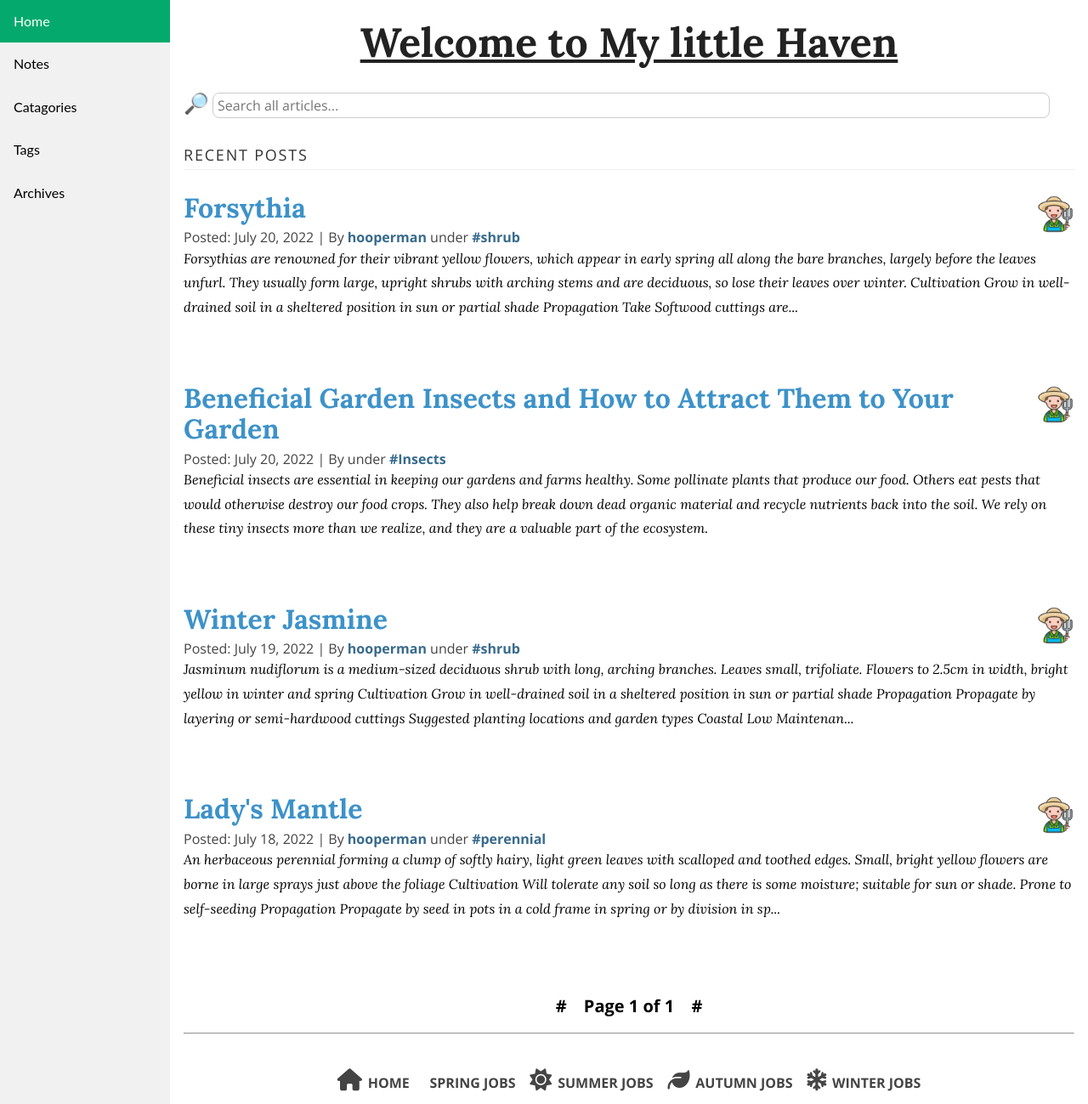
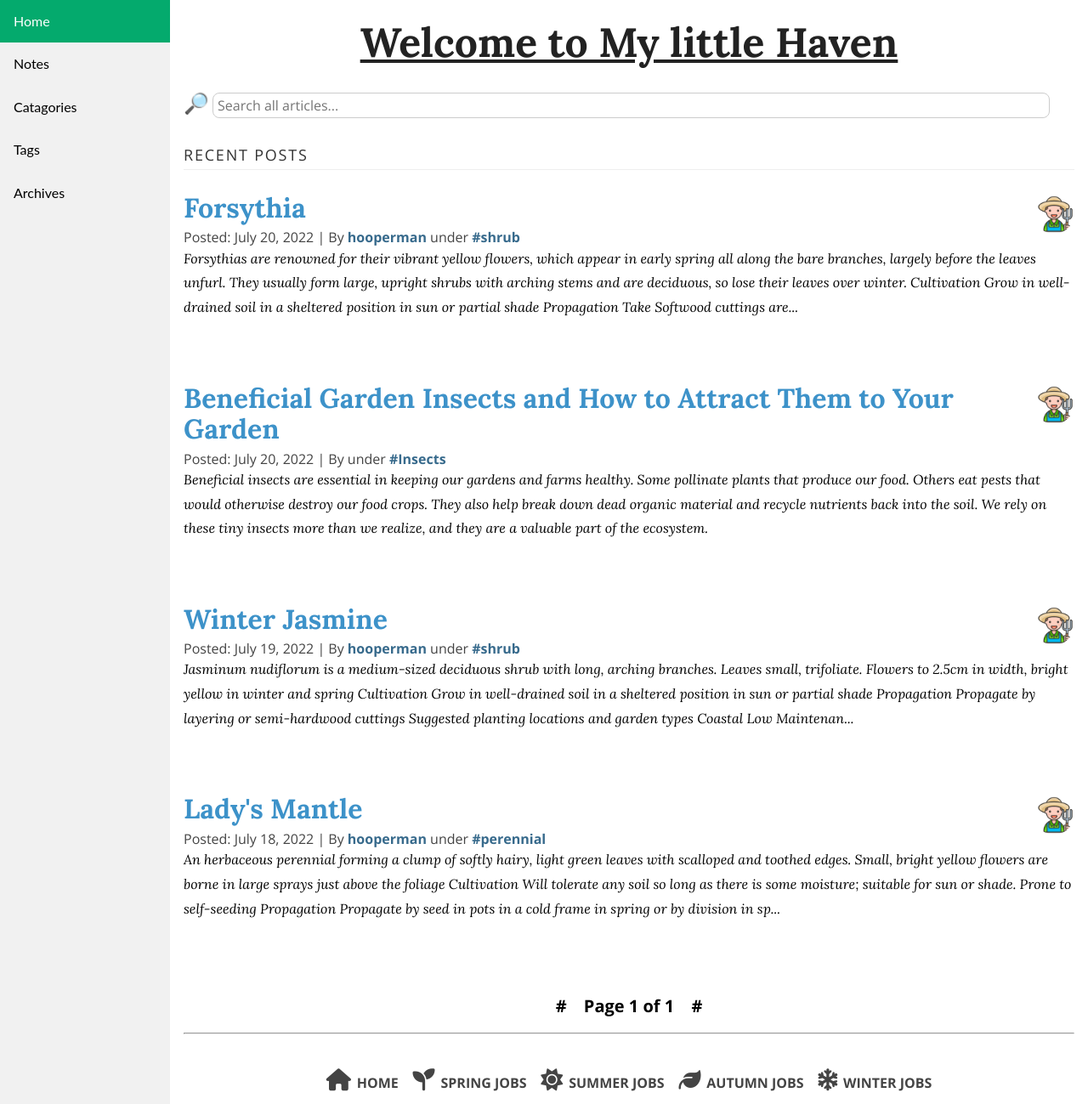
Before and after one commit to hooperman67/hooperman67.github.io, a Jekyll site: the page built from index.html, in a window 1280 px wide and 1299 px high. Shown: the whole window at 85% size. Built offline with Jekyll 4.4.1, drawn with Linux system fonts in a browser that asks for light colours; nearby versions of some CDN libraries; the list of posts is cut into pages by our own code.

Commit message:
Update footer.html

```diff
--- a/_includes/footer.html
+++ b/_includes/footer.html
@@ -11,7 +11,7 @@
             </li>
             <li class="pure-menu-item">
                 <a class="pure-menu-link" href="/notes/spring">
-                    <i class="fas fa-flower-tulip"></i>
+                    <i class="fas fa-seedling"></i>
                     <span class="md-display">Spring Jobs</span>
                 </a>
             </li>
```
